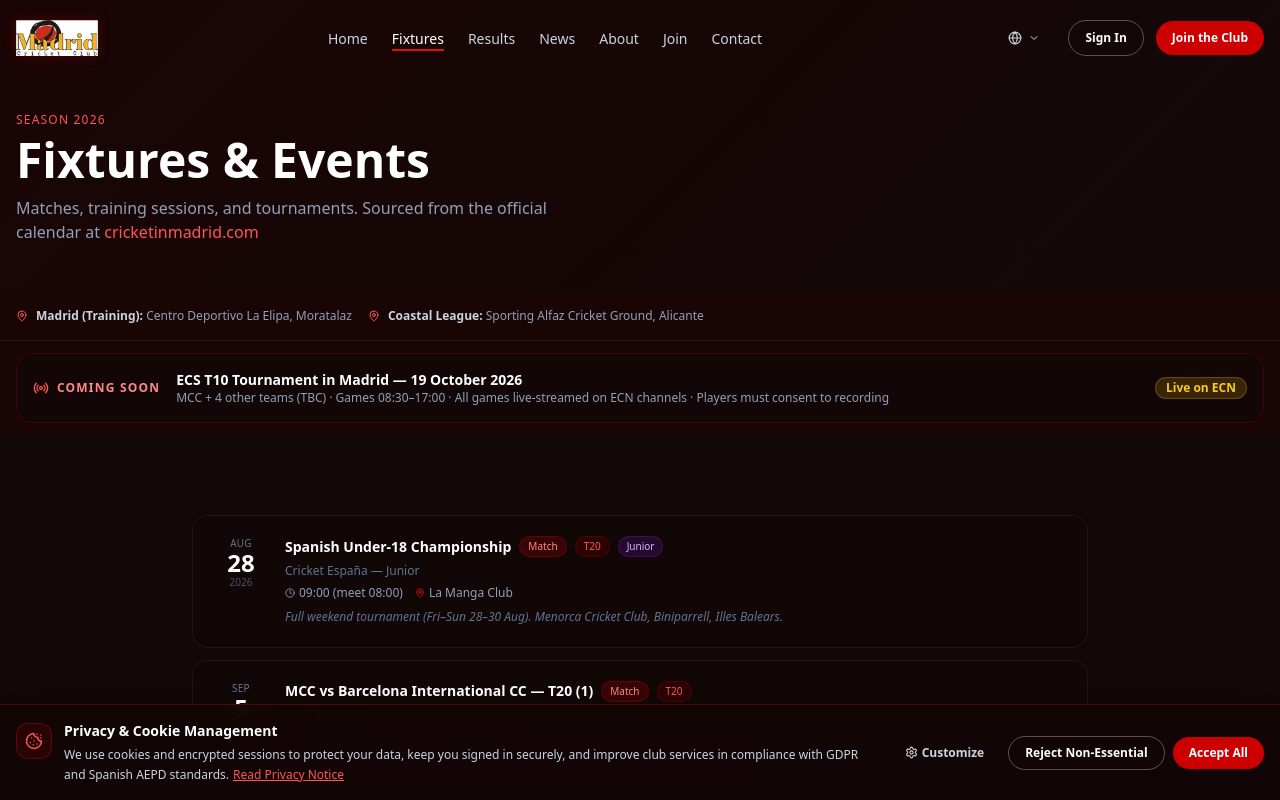
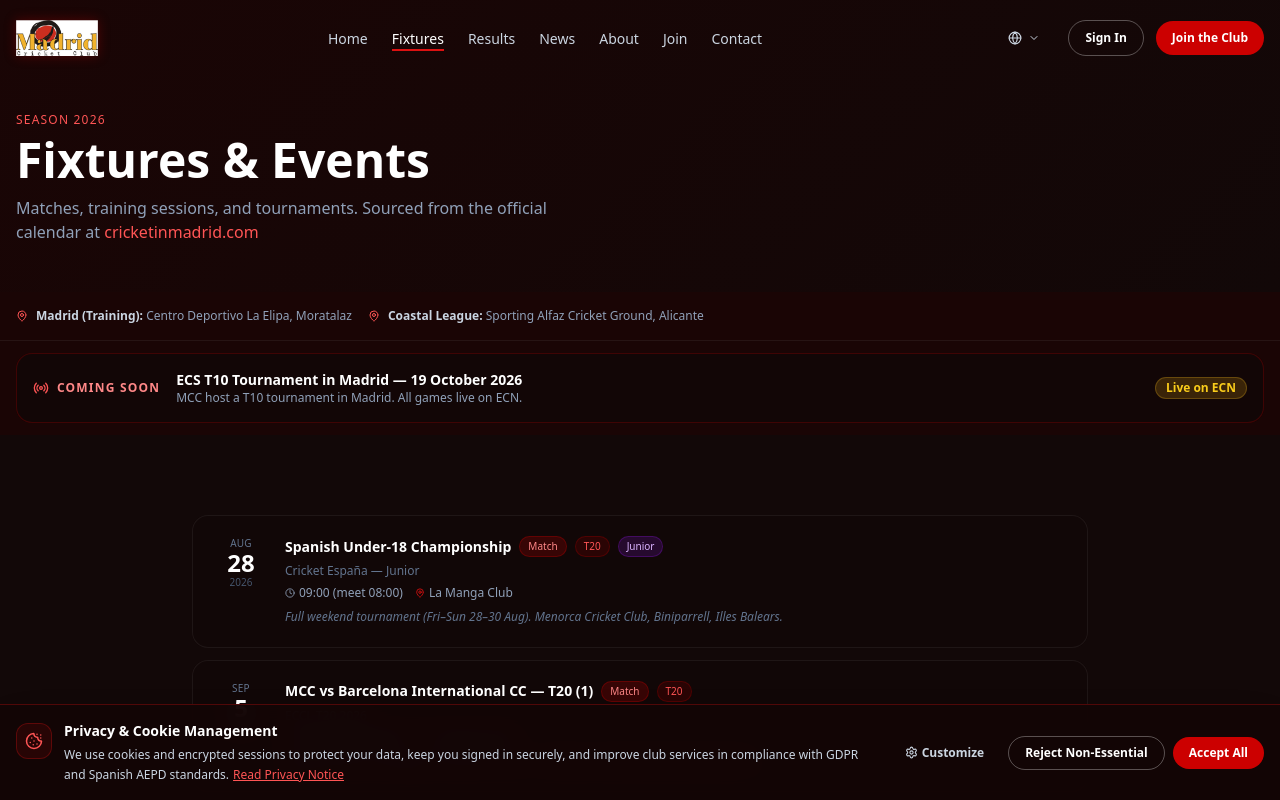
Before and after one commit to dynamicRSA/madrid-cricket-club, a Next.js app: page /fixtures in a window 1280 px wide. Shown: the top 800 px of the page. Built offline with nearby package versions, Linux system fonts and the light colour scheme; a web font is replaced by a local one.

Commit message:
fix: strip internal logistics from ECS T10 public banner
Removed from public view: team count, game schedule times, recording consent, player availability process notes.
Public banner now shows only: event name, date, and live on ECN.

```diff
--- a/src/app/fixtures/page.tsx
+++ b/src/app/fixtures/page.tsx
@@ -70,17 +70,14 @@
               <span className="text-brand-300 text-xs font-semibold uppercase tracking-widest">Coming Soon</span>
             </div>
             <div className="flex-1">
-              <p className="text-white font-semibold text-sm">
-                ECS T10 Tournament in Madrid — 19 October 2026
-              </p>
-              <p className="text-slate-400 text-xs">
-                MCC + 4 other teams (TBC) · Games 08:30–17:00 · All games live-streamed on ECN channels · Players must consent to recording
-              </p>
+              <p className="text-white font-semibold text-sm">ECS T10 Tournament in Madrid — 19 October 2026</p>
+              <p className="text-slate-400 text-xs">MCC host a T10 tournament in Madrid. All games live on ECN.</p>
             </div>
             <span className="badge-gold text-xs">Live on ECN</span>
           </div>
         </div>
       </div>
+
 
       {/* Fixtures list */}
       <section className="section px-4" style={{ background: "#120808" }}>
```
